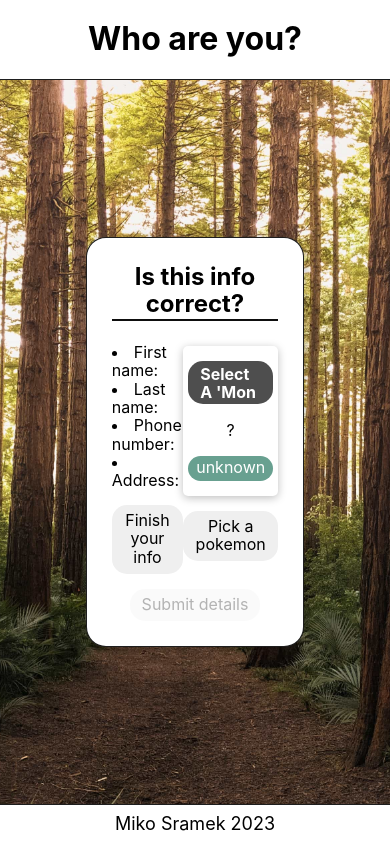
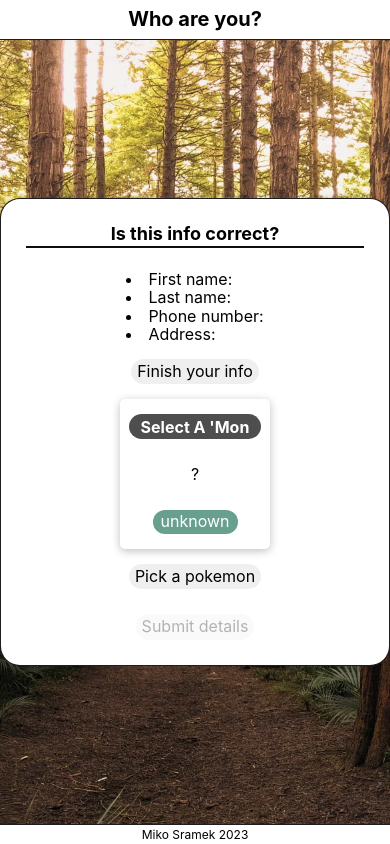
Before and after one commit to mikosramek/nascent-react-ts-starter, a React (Create React App) app: page /review in a window 390 px wide. Built offline with nearby package versions, Linux system fonts and the light colour scheme.

Commit message:
feat: responsive styling

```diff
--- a/src/components/App/App.styled.ts
+++ b/src/components/App/App.styled.ts
@@ -1,19 +1,28 @@
-import styled from "styled-components";
+import styled, { css } from "styled-components";
 import { Center } from "styles/mixins";
 import image from "assets/pexels-tyler-lastovich-572688.jpg";
+import { phone } from "styles/media";
 
 const headerHeight = 80;
+const phoneHeaderHeight = 40;
 const footerHeight = 40;
+const phoneFooterHeight = 20;
 
 export const Header = styled.header`
   ${Center}
   height: ${headerHeight}px;
   background: var(--white);
   border-bottom: 1px solid var(--border);
+  ${phone(css`
+    height: ${phoneHeaderHeight}px;
+  `)}
 `;
 
 export const Heading = styled.h1`
   margin: 0;
+  ${phone(css`
+    font-size: 20px;
+  `)}
 `;
 
 export const Footer = styled.footer`
@@ -22,14 +31,18 @@ export const Footer = styled.footer`
   font-size: 18px;
   background: var(--white);
   border-top: 1px solid var(--border);
+  ${phone(css`
+    font-size: 12px;
+    height: ${phoneFooterHeight}px;
+  `)}
 `;
 
 export const RouteWrapper = styled.main`
   ${Center}
   height: calc(100vh - ${headerHeight + footerHeight}px);
-  width: 80%;
-  max-width: 1200px;
-  margin: 0 auto;
+  ${phone(css`
+    height: calc(100vh - ${phoneHeaderHeight + phoneFooterHeight}px);
+  `)}
 `;
 
 export const AppWrapper = styled.div`
--- a/src/components/pokemon/PokemonCard/PokemonCard.styled.ts
+++ b/src/components/pokemon/PokemonCard/PokemonCard.styled.ts
@@ -1,5 +1,6 @@
 import styled, { css } from "styled-components";
 import { PokemonTypes } from "components/pokemon/PokemonTypes";
+import { phone, smallPhone, tablet } from "styles/media";
 
 export const InnerWrapper = styled.div`
   position: relative;
@@ -107,4 +108,13 @@ export const Wrapper = styled.li`
     box-shadow: 0 2px 2px var(--shadow);
     transition: all 0.2s ease-out;
   }
+  ${tablet(css`
+    width: calc((100% - 30px) / 3);
+  `)}
+  ${phone(css`
+    width: calc((100% - 20px) / 2);
+  `)}
+  ${smallPhone(css`
+    width: 100%;
+  `)}
 `;
--- a/src/components/pokemon/PokemonFilters/PokemonFilters.styled.ts
+++ b/src/components/pokemon/PokemonFilters/PokemonFilters.styled.ts
@@ -1,4 +1,5 @@
-import styled from "styled-components";
+import styled, { css } from "styled-components";
+import { phone, widePhone } from "styles/media";
 
 export const Form = styled.form`
   margin-bottom: 10px;
@@ -6,12 +7,19 @@ export const Form = styled.form`
 
 export const Fieldset = styled.fieldset`
   margin: 0;
+  align-items: center;
 `;
 
 export const Legend = styled.legend`
   display: block;
   font-size: 18px;
   font-weight: bold;
+`;
+
+export const Select = styled.select`
+  ${phone(css`
+    margin-bottom: 15px;
+  `)}
 `;
 
 export const RadioLabel = styled.label`
--- a/src/components/pokemon/PokemonFilters/index.tsx
+++ b/src/components/pokemon/PokemonFilters/index.tsx
@@ -29,7 +29,7 @@ export const PokemonFilters = () => {
       />
       <Styled.Fieldset>
         <Styled.Legend>Search by type:</Styled.Legend>
-        <select
+        <Styled.Select
           name="type"
           id="type"
           onChange={(e) => setFilter(undefined, e.target.value as TypeFilter)}
@@ -41,7 +41,7 @@ export const PokemonFilters = () => {
               {type}
             </option>
           ))}
-        </select>
+        </Styled.Select>
         {Object.keys(filterModes).map((filterType, index) => {
           return (
             <React.Fragment key={`filter-mode-${index}`}>
--- a/src/components/shared/FormInput/FormInput.styled.ts
+++ b/src/components/shared/FormInput/FormInput.styled.ts
@@ -1,15 +1,22 @@
-import styled from "styled-components";
+import styled, { css } from "styled-components";
+import { phone } from "styles/media";
 
 export const Label = styled.label`
   display: block;
   font-size: 18px;
   font-weight: bold;
+  ${phone(css`
+    font-size: 12px;
+  `)}
 `;
 
 export const ErrorLabel = styled.label`
   display: block;
   color: var(--impact);
   font-size: 18px;
+  ${phone(css`
+    font-size: 12px;
+  `)}
 `;
 
 export const InputBase = styled.input`
--- a/src/pages/Landing/Landing.styled.ts
+++ b/src/pages/Landing/Landing.styled.ts
@@ -12,6 +12,5 @@ export const ButtonWrapper = styled.div`
 export const Button = styled(ButtonBase)`
   cursor: pointer;
   margin-right: 5px;
-  font-size: 18px;
   flex-grow: 1;
 `;
--- a/src/pages/Landing/index.tsx
+++ b/src/pages/Landing/index.tsx
@@ -1,4 +1,4 @@
-import { useCallback, useEffect, useMemo, useState } from "react";
+import { useCallback, useEffect, useState } from "react";
 import { useNavigate } from "react-router-dom";
 import { FormInput } from "components/shared/FormInput";
 import { validatePhoneNumber } from "utils/general";
--- a/src/pages/Pokemon/Pokemon.styled.ts
+++ b/src/pages/Pokemon/Pokemon.styled.ts
@@ -1,4 +1,5 @@
-import styled from "styled-components";
+import styled, { css } from "styled-components";
+import { phone, tablet } from "styles/media";
 
 export const LoadingWrapper = styled.div`
   height: 35vh;
@@ -12,6 +13,12 @@ export const ChosenPokemonCard = styled.div`
   box-shadow: 0px 2px 8px var(--shadow);
   width: calc(100% / 4);
   border-radius: 5px;
+  ${tablet(css`
+    width: auto;
+  `)}
+  ${phone(css`
+    margin-bottom: 15px;
+  `)}
 `;
 
 export const ChosenWrapper = styled.div`
@@ -19,6 +26,9 @@ export const ChosenWrapper = styled.div`
   align-items: center;
   justify-content: space-evenly;
   margin-bottom: 10px;
+  ${phone(css`
+    flex-direction: column;
+  `)}
 `;
 
 export const ButtonWrapper = styled.div`
--- a/src/pages/Review/Review.styled.ts
+++ b/src/pages/Review/Review.styled.ts
@@ -1,4 +1,5 @@
-import styled from "styled-components";
+import styled, { css } from "styled-components";
+import { phone } from "styles/media";
 import { Button as ButtonBase } from "styles/shared";
 
 export const InfoWrapper = styled.div`
@@ -6,12 +7,18 @@ export const InfoWrapper = styled.div`
   justify-content: space-evenly;
   align-items: center;
   margin-top: 25px;
+  ${phone(css`
+    flex-direction: column;
+  `)}
 `;
 
 export const InfoList = styled.ul`
   padding: 0;
   margin: 0;
   list-style-position: inside;
+  ${phone(css`
+    margin-bottom: 15px;
+  `)}
 `;
 
 export const PokemonWrapper = styled.div`
--- a/src/styles/media.ts
+++ b/src/styles/media.ts
@@ -18,6 +18,14 @@ export const tablet = (styles: Styles) => {
   `;
 };
 
+export const widePhone = (styles: Styles) => {
+  return css`
+    @media (max-width: 815px) {
+      ${styles}
+    }
+  `;
+};
+
 export const phone = (styles: Styles) => {
   return css`
     @media (max-width: 768px) {
@@ -28,7 +36,7 @@ export const phone = (styles: Styles) => {
 
 export const smallPhone = (styles: Styles) => {
   return css`
-    @media (max-width: 321px) {
+    @media (max-width: 400px) {
       ${styles}
     }
   `;
--- a/src/styles/shared.ts
+++ b/src/styles/shared.ts
@@ -1,15 +1,23 @@
 import styled, { css } from "styled-components";
-import { shortScreen } from "./media";
+import { phone, shortScreen, smallPhone, widePhone } from "./media";
 
 export const Wrapper = styled.section`
   border: 1px solid var(--border);
   padding: 25px;
   width: 70%;
+  max-width: 1024px;
   border-radius: 20px;
   background: var(--white);
   box-shadow: 0 2px 10px var(--shadow);
   max-height: 100%;
   overflow-y: hidden;
+  margin: 0 auto;
+  ${phone(css`
+    width: 80%;
+  `)}
+  ${smallPhone(css`
+    width: 100%;
+  `)}
   ${shortScreen(css`
     overflow-y: scroll;
   `)}
@@ -31,6 +39,9 @@ export const Heading = styled.h2`
     width: 100%;
     background: var(--black);
   }
+  ${phone(css`
+    font-size: 18px;
+  `)}
 `;
 
 export const Button = styled.button`
@@ -41,4 +52,8 @@ export const Button = styled.button`
   &:disabled {
     cursor: auto;
   }
+  ${phone(css`
+    font-size: 16px;
+    padding: 3px 6px 4px;
+  `)}
 `;
```
